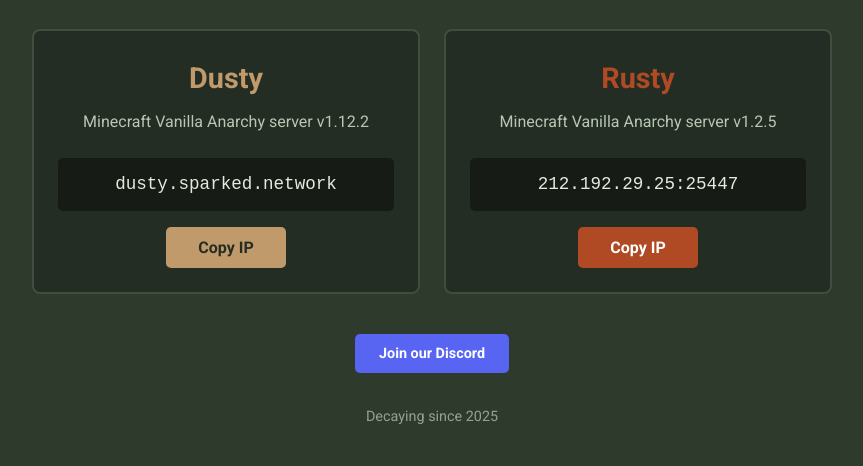
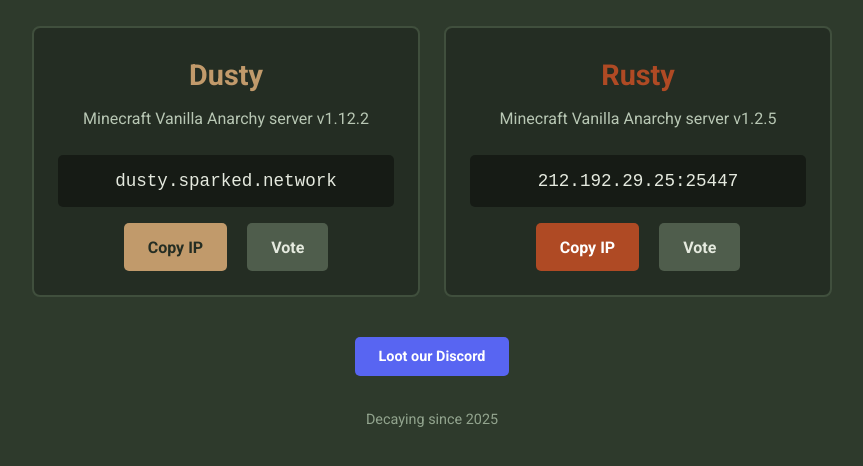
Before and after one commit to dmitovs/dust.lv, a plain HTML site: page index.html in a window 1280 px wide. Shown: the part 244-710 px from the top of the page, without its empty margins (208-1071 px from the left). Drawn offline with Linux system fonts and the light colour scheme.

Commit message:
Added Vote buttons

```diff
--- a/index.html
+++ b/index.html
@@ -14,7 +14,8 @@
             --card-bg-color: #242D23;
             --border-color: #404F3D;
             --text-color: #E5EADF; /* Soft, slightly green off-white */
-            --green-accent: #3fb950;
+            --green-accent: #3fb950; /* For 'Copied!' feedback */
+            --vote-btn-color: #4F5D4C; /* Subtle grey-green */
             --font-pixel: 'Press Start 2P', cursive;
             --font-sans: 'Roboto', sans-serif;
 
@@ -57,7 +58,7 @@
         .header h1 {
             font-family: var(--font-pixel);
             font-size: 3rem;
-            color: var(--text-color); /* Updated from pure white */
+            color: var(--text-color);
             text-shadow: 4px 4px 0px #000;
             margin-bottom: 0.5rem;
         }
@@ -86,6 +87,9 @@
             border: 2px solid var(--border-color);
             border-radius: 8px;
             padding: 1.5rem;
+            display: flex;
+            flex-direction: column;
+            justify-content: space-between;
             transition: transform 0.3s ease, border-color 0.3s ease;
         }
 
@@ -121,6 +125,13 @@
         .server-card.rusty .copy-btn { background-color: var(--rusty-color); color: #fff; }
 
         /* --- Buttons --- */
+        .card-buttons {
+            display: flex;
+            justify-content: center;
+            gap: 1.25rem; /* Distance between buttons */
+            flex-wrap: wrap;
+        }
+
         .btn {
             display: inline-block;
             border-radius: 5px;
@@ -136,14 +147,19 @@
             transform: scale(1.05);
         }
 
-        .btn-large { /* For Copy IP Buttons */
-            padding: 0.7rem 2rem;
+        .btn-large { /* For Copy IP & Vote Buttons */
+            padding: 0.7rem 1.5rem;
             font-size: 1rem;
         }
 
         .btn-small { /* For Discord Button */
             padding: 0.5rem 1.5rem;
             font-size: 0.9rem;
+        }
+
+        .btn.vote-btn {
+            background-color: var(--vote-btn-color);
+            color: var(--text-color);
         }
 
         .btn.discord-btn {
@@ -172,24 +188,34 @@
         <main class="server-list">
             <!-- Dusty Server Card -->
             <div class="server-card dusty">
+                <div>
                     <h2>Dusty</h2>
                     <p class="description">Minecraft Vanilla Anarchy server v1.12.2</p>
                     <div class="ip-address" id="dusty-ip">dusty.sparked.network</div>
+                </div>
+                <div class="card-buttons">
                     <button class="btn btn-large copy-btn" onclick="copyToClipboard('dusty-ip', this)">Copy IP</button>
+                    <a href="https://minecraftservers.org/vote/675543" target="_blank" class="btn btn-large vote-btn">Vote</a>
+                </div>
             </div>
 
             <!-- Rusty Server Card -->
             <div class="server-card rusty">
+                <div>
                     <h2>Rusty</h2>
                     <p class="description">Minecraft Vanilla Anarchy server v1.2.5</p>
                     <div class="ip-address" id="rusty-ip">212.192.29.25:25447</div>
+                </div>
+                <div class="card-buttons">
                     <button class="btn btn-large copy-btn" onclick="copyToClipboard('rusty-ip', this)">Copy IP</button>
+                    <a href="https://minecraft-serverlist.com/server/3158" target="_blank" class="btn btn-large vote-btn">Vote</a>
+                </div>
             </div>
         </main>
 
         <!-- Discord Link -->
         <div class="discord-link">
-             <a href="https://discord.gg/hjSFvDzG" target="_blank" class="btn btn-small discord-btn">Join our Discord</a>
+             <a href="https://discord.gg/hjSFvDzG" target="_blank" class="btn btn-small discord-btn">Loot our Discord</a>
         </div>
 
         <!-- Footer -->
```
Lines whose indentation alone changed are shown as unchanged.
